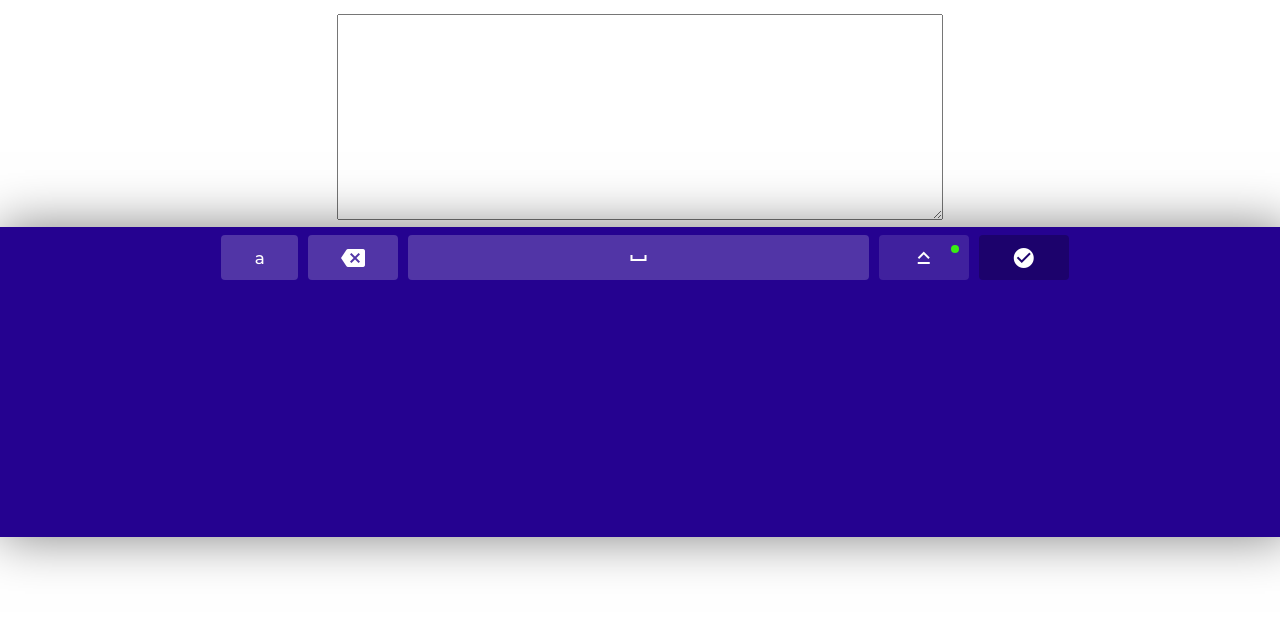
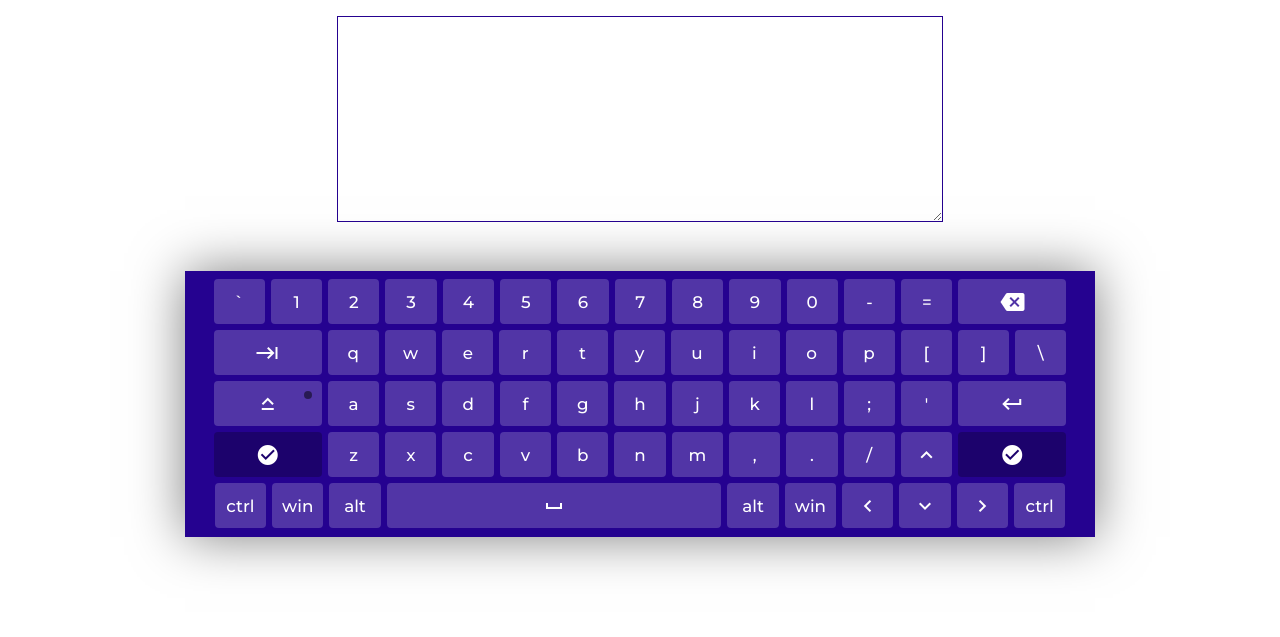
Before and after one commit to ella-kadriaeva/virtual-keyboard, a website: page index.html in a window 1280 px wide. Shown: the part 163-800 px from the top of the page. Drawn offline with Linux system fonts and the light colour scheme.

Commit message:
feat: add js render page

```diff
--- a/index.html
+++ b/index.html
@@ -1,6 +1,6 @@
 <!DOCTYPE html>
-<html lang="en">
-<head>
+  <html lang="en">
+  <head>
     <meta charset="UTF-8">
     <meta http-equiv="X-UA-Compatible" content="IE=edge">
     <meta name="viewport" content="width=device-width, initial-scale=1.0">
@@ -8,30 +8,9 @@
     <link href="https://fonts.googleapis.com/css2?family=Material+Icons" rel="stylesheet">
     <link href="https://fonts.googleapis.com/css2?family=Montserrat:wght@500&family=Roboto&display=swap" rel="stylesheet">
     <title>Virtual keyboard</title>
-</head>
-<body>
-
-    <div class="keyboard__meta">
-        <h1>Virtual keyboard</h1>
-        <textarea class="textarea"></textarea>
-    </div>
-    <div class="keyboard">
-        <div class="keyboard__list">
-            <button type="button" class="keyboard__item">a</button>
-            <button type="button" class="keyboard__item keyboard__item_wide">
-                <i class="material-icons">backspace</i>
-            </button>
-            <button type="button" class="keyboard__item keyboard__item_extrawide">
-                <i class="material-icons">space_bar</i>
-            </button>
-             <button type="button" class="keyboard__item keyboard__item_wide keyboard__item_activatable keyboard__item_active">
-                <i class="material-icons">keyboard_capslock</i>
-            </button>
-             <button type="button" class="keyboard__item keyboard__item_wide keyboard__item_dark">
-                <i class="material-icons">check_circle</i>
-            </button>
-        </div>
-    </div>
+  </head>
+  <body>
+    <div class="page"></div>
     <script defer src="./keyboard/script.js"></script>
-</body>
+  </body>
 </html>
--- a/keyboard/script.js
+++ b/keyboard/script.js
@@ -0,0 +1,180 @@
+const block = document.querySelector(".page");
+const Keyboard = {
+    elements: {
+        meta: null,
+        textarea: null,
+        title: '',
+        main: null,
+        keysContainer: null,
+        keys: [],
+    },
+    eventHendlers: {
+        oninput: null,
+        onclose: null,
+    },
+    properties: {
+        value: "",
+        capsLock: false,
+    },
+
+    init() {
+        // create main container
+        this.elements.main = document.createElement("div");
+        this.elements.keysContainer = document.createElement("div");
+        this.elements.meta = document.createElement("div");
+        this.elements.textarea = document.createElement("textarea");
+        this.elements.title = document.createElement("h1");
+        // Create elements
+        this.elements.main.classList.add("keyboard");
+        this.elements.keysContainer.classList.add("keyboard__list");
+        this.elements.textarea.classList.add("textarea");
+        this.elements.title.classList.add("title");
+        this.elements.title.innerHTML = "Virtual keyboard";
+        this.elements.meta.classList.add("keyboard__meta");
+        this.elements.meta.appendChild(this.elements.title);
+        this.elements.meta.appendChild(this.elements.textarea);
+        this.elements.keysContainer.appendChild(this._createKeys());
+        // add to DOM
+        this.elements.main.appendChild(this.elements.keysContainer);
+        block.append(this.elements.meta, this.elements.main);
+    },
+
+    _createKeys() {
+        const fragment = document.createDocumentFragment();
+        const keyLayout = [
+            "`", "1", "2", "3", "4", "5", "6", "7", "8", "9", "0", "-", "=", "backspace",
+            "tab", "q", "w", "e", "r", "t", "y", "u", "i", "o", "p", "[", "]", "\\",
+            "caps", "a", "s", "d", "f", "g", "h", "j", "k", "l", ";", "'", "enter",
+            "schift",  "z", "x", "c", "v", "b", "n", "m", ",", ".", "/", "up", "done",
+            "ctrl", "win", "alt", "space","alt", "win", "left", "down", "right", "ctrl",
+            // "", "", "", "", "", "",
+        ];
+        const createIconHtml = (icon_name) => {
+            return `<i class="material-icons">${icon_name}</i>`
+        };
+        keyLayout.forEach(key => {
+            const keyElement = document.createElement("button");
+            const lineBreak = ["backspace", "delete", "enter", "done"].indexOf(key) !== -1;
+
+            keyElement.setAttribute("type", "button");
+            keyElement.classList.add("keyboard__item");
+
+            switch (key) {
+                case "backspace":
+                    keyElement.classList.add("keyboard__item_wide");
+                    keyElement.innerHTML = createIconHtml("backspace");
+
+                    keyElement.addEventListener("click", () => {
+                        this.properties.value = this.properties.value.substring(0, this.properties.value.length - 1);
+                        this._triggerEvent("oninput");
+                    })
+                    break;
+                case "caps":
+                    keyElement.classList.add("keyboard__item_wide", "keyboard__item_activatable");
+                    keyElement.innerHTML = createIconHtml("keyboard_capslock");
+
+                    keyElement.addEventListener("click", () => {
+                        this._toggleCapsLock();
+                        keyElement.classList.toggle("keyboard__item_active", this.properties.capsLock);
+                    })
+                    break;
+                case "enter":
+                    keyElement.classList.add("keyboard__item_wide");
+                    keyElement.innerHTML = createIconHtml("keyboard_return");
+
+                    keyElement.addEventListener("click", () => {
+                        this.properties.value += "\n"
+                        this._triggerEvent("oninput");
+                    })
+                    break;
+                case "space":
+                    keyElement.classList.add("keyboard__item_extrawide");
+                    keyElement.innerHTML = createIconHtml("space_bar");
+
+                    keyElement.addEventListener("click", () => {
+                        this.properties.value += " ";
+                        this._triggerEvent("oninput");
+                    })
+                    break;
+                case "tab":
+                    keyElement.classList.add("keyboard__item_wide");
+                    keyElement.innerHTML = createIconHtml("keyboard_tab");
+
+                    keyElement.addEventListener("click", () => {
+                        this.properties.value += "    ";
+                        this._triggerEvent("oninput");
+                    })
+                    break;
+                case "schift":
+                    keyElement.classList.add("keyboard__item_wide", "keyboard__item_dark");
+                    keyElement.innerHTML = createIconHtml("check_circle");
+
+                    keyElement.addEventListener("click", () => {
+                        this.close();
+                        this._triggerEvent("onclose");
+                    })
+                    break;
+                   case "done":
+                    keyElement.classList.add("keyboard__item_wide", "keyboard__item_dark");
+                    keyElement.innerHTML = createIconHtml("check_circle");
+
+                    keyElement.addEventListener("click", () => {
+                        this.close();
+                        this._triggerEvent("onclose");
+                    })
+                    break;
+                case "up":
+                    keyElement.innerHTML = createIconHtml("keyboard_arrow_up");
+
+                    // keyElement.addEventListener("click", () => {
+                    //     this.close();
+                    //     this._triggerEvent("onclose");
+                    // })
+                    break;
+                case "left":
+                    keyElement.innerHTML = createIconHtml("keyboard_arrow_left");
+
+                    // keyElement.addEventListener("click", () => {
+                    //     this.close();
+                    //     this._triggerEvent("onclose");
+                    // })
+                    break;
+                case "down":
+                    keyElement.innerHTML = createIconHtml("keyboard_arrow_down");
+
+                    // keyElement.addEventListener("click", () => {
+                    //     this.close();
+                    //     this._triggerEvent("onclose");
+                    // })
+                    break;
+                case "right":
+                    keyElement.innerHTML = createIconHtml("keyboard_arrow_right");
+
+                    // keyElement.addEventListener("click", () => {
+                    //     this.close();
+                    //     this._triggerEvent("onclose");
+                    // })
+                    break;
+                default:
+                    keyElement.textContent = key.toLowerCase();
+
+                    keyElement.addEventListener("click", () => {
+                        this.properties.value += this.properties.capsLock ? key.toUpperCase() : key.toLowerCase();
+                        this._triggerEvent("oninput");
+                    })
+                    break;
+            }
+            fragment.appendChild(keyElement);
+            if (lineBreak) {
+                fragment.appendChild(document.createElement("br"));
+            }
+
+        });
+        return fragment;
+    },
+
+
+};
+window.addEventListener("DOMContentLoaded", function () {
+    Keyboard.init();
+});
--- a/keyboard/style.css
+++ b/keyboard/style.css
@@ -1,3 +1,8 @@
+.page {
+  display: block;
+  margin: 0 auto;
+}
+
 .keyboard__meta {
   align-items: center;
   text-align: center;
@@ -8,6 +13,7 @@
 .textarea {
   width: 600px;
   height: 200px;
+  border: 1px solid #250290;
 }
 
 .textarea:focus {
@@ -15,29 +21,35 @@
   border: 2px solid #250290;
 }
 
-.keyboard {
+.title {
   font-family: 'Roboto', sans-serif;
   font-weight: 400;
+}
+
+.keyboard {
+  text-align: center;
+
   position: fixed;
-  left: 0;
+  left: 50%;
+  transform: translateX(-50%);
   bottom: 100px;
   width: 100%;
+  max-width: 900px;
   padding: 5px;
   background-color: #250290;
   box-shadow: 0 0 50px rgba(0, 0, 0, 0.5);
   user-select: none;
-  height: 300px;
+  height: 256px;
 }
 
 .keyboard__list {
-  text-align: center;
+  width: 100%;
 }
 .keyboard__item {
   font-family: 'Montserrat', sans-serif;
   font-weight: 500;
   height: 45px;
-  width: 6%;
-  max-width: 90px;
+  width: 5.7%;
   margin: 3px;
   border-radius: 4px;
   border: none;
@@ -59,11 +71,11 @@
 }
 
 .keyboard__item_wide {
-  width: 12%
+  width: 12%;
 }
 
 .keyboard__item_extrawide {
-  width: 36%;
+  width: 37.2%;
   max-width: 500px;
 }
 .keyboard__item_activatable::after {
```
